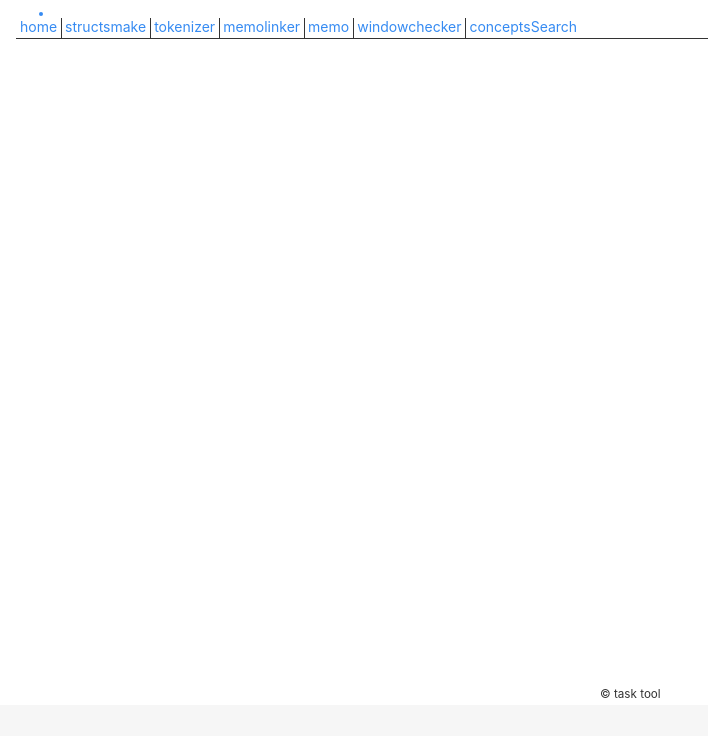
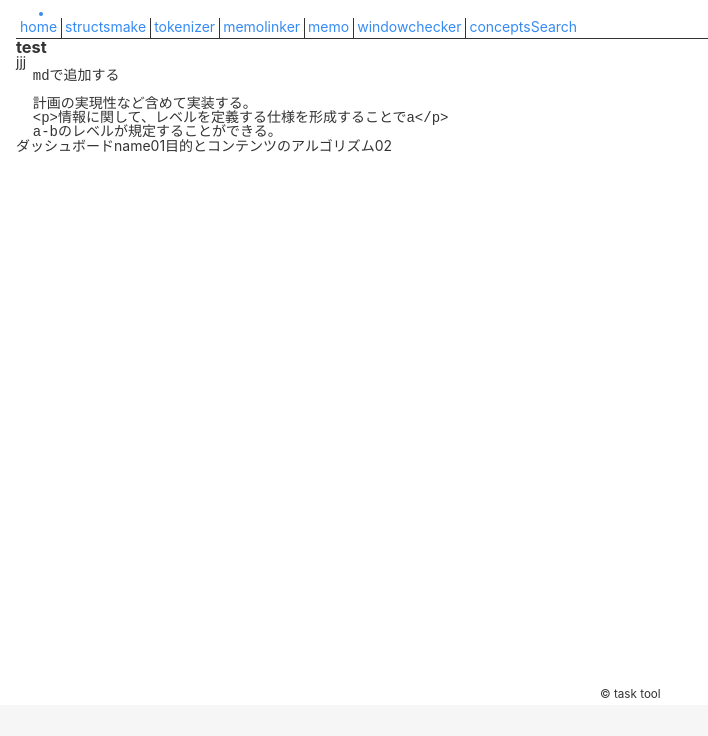
Before and after one commit to mindface/taskflow, a React (Vite) app: page / in a window 1280 px wide. Shown: the top 736 px of the page, without its empty margins (0-708 px from the left). Built offline with nearby package versions, Linux system fonts and the light colour scheme.

Commit message:
view home page

```diff
--- /dev/null
+++ b/md/d.md
@@ -0,0 +1,10 @@
+
+### test
+
+jjj
+
+      mdで追加する
+
+      計画の実現性など含めて実装する。
+      <p>情報に関して、レベルを定義する仕様を形成することでa</p>
+      a-bのレベルが規定することができる。
--- a/package.json
+++ b/package.json
@@ -13,6 +13,7 @@
     "@tailwindcss/vite": "^4.0.17",
     "@tauri-apps/api": "^2.0.0",
     "@tauri-apps/plugin-dialog": "^2.0.0",
+    "@tauri-apps/plugin-fs": "^2.4.5",
     "@tauri-apps/plugin-notification": "^2.3.3",
     "@tauri-apps/plugin-shell": "^2.0.0",
     "github-markdown-css": "^5.8.1",
--- a/src/App.tsx
+++ b/src/App.tsx
@@ -26,7 +26,7 @@ function App() {
           nextPageAction={(path:string) => viewTypeSet(path)}
         />
         <main className="main">
-          {viewtype === "home " && <DataProvider><Home /></DataProvider> }
+          {viewtype === "home" && <DataProvider><Home /></DataProvider> }
           {viewtype === "structsmake" && <Structsmake /> }
           {viewtype === "tokenizer" && <Tokenizer /> }
           {viewtype === "memolinker" && <NotesProvider><MemoLinker /></NotesProvider> }
--- /dev/null
+++ b/src/components/Guidelines.tsx
@@ -0,0 +1,15 @@
+const content = await fetch("/md/d.md").then(r => r.text());
+import remarkGfm from "remark-gfm";
+import ReactMarkdown from "react-markdown";
+
+export default function Header() {
+
+
+  return (
+    <div className="DashBord">
+      <ReactMarkdown
+        remarkPlugins={[remarkGfm]}
+      >{content}</ReactMarkdown>
+    </div>
+  );
+}
--- a/src/pages/Home.tsx
+++ b/src/pages/Home.tsx
@@ -1,10 +1,12 @@
 import DashBord from "../components/DashBord";
+import Guidelines from "../components/Guidelines";
 
 function Home() {
 
   return (
     <div className="main-box">
       <main className="main">
+        <Guidelines />
         <DashBord />
       </main>
     </div>
--- a/src/pages/Structsmake.tsx
+++ b/src/pages/Structsmake.tsx
@@ -35,7 +35,7 @@ function Structsmake() {
                 </div>)}</div>
                 </div>)}
               </div>
-              </div>)}
+            </div>)}
           </div>}
       </main>
     </div>
```
Also changed, not shown: 1 other file (tests, documents, lock files or other folders).
